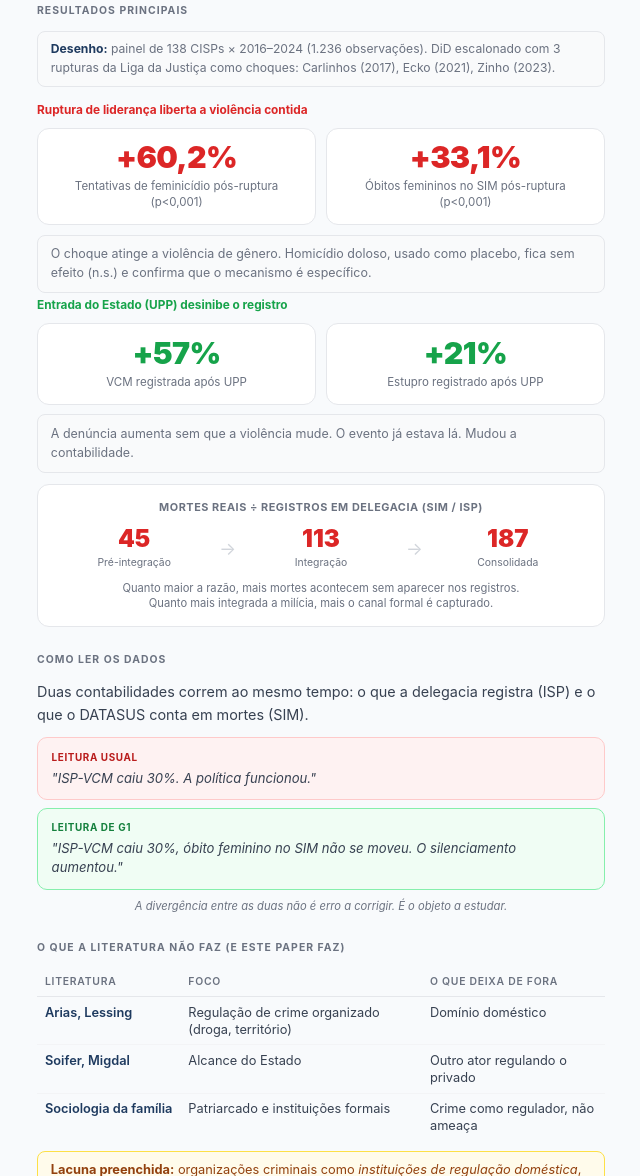
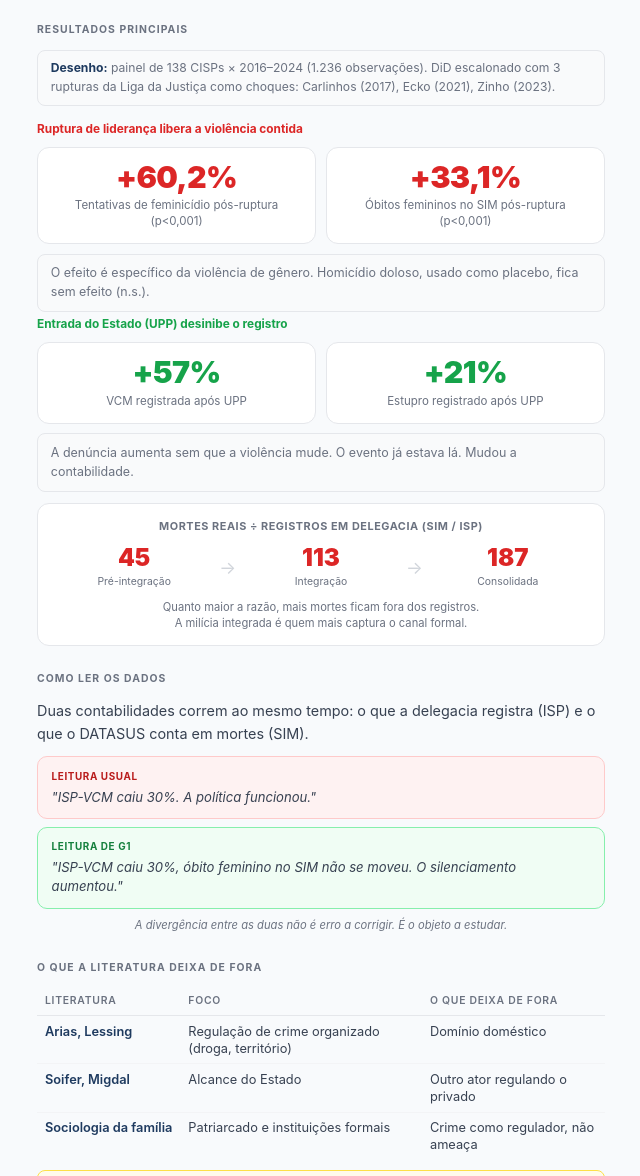
Before and after one commit to igornovaeslins/g1-status-6df580, a plain HTML site: page index.html in a window 1280 px wide. Shown: the part 1234-2410 px from the top of the page, without its empty margins (319-959 px from the left). Drawn offline with Linux system fonts and the light colour scheme.

Commit message:
Revisao de voz (revisar-igor): corrige libera, corta triade e negativa gerada, ator concreto

```diff
--- a/index.html
+++ b/index.html
@@ -356,8 +356,8 @@ footer { text-align: center; font-size: 0.72rem; color: #d1d5db; padding: 0.5rem
     "O crime se torna juiz doméstico ao custo de ser substituto do Estado."
   </p>
   <div class="mec-note" style="margin-top:0.6rem">
-    Governança doméstica criminal: extensão da autoridade criminal sobre o domínio privado.
-    Regula a violência conjugal, media o conflito, proíbe a denúncia formal.
+    Governança doméstica criminal: a autoridade criminal estendida ao domínio privado.
+    A milícia arbitra o conflito conjugal e proíbe a denúncia formal.
     Não é controle territorial (opera no espaço público). Não é ordem criminal genérica
     (opera sobre rivais). É <strong>poder sobre o íntimo</strong>.
   </div>
@@ -369,7 +369,7 @@ footer { text-align: center; font-size: 0.72rem; color: #d1d5db; padding: 0.5rem
   <div class="mec-grid">
     <div class="mec-card">
       <h3 class="contencao">Contenção</h3>
-      <p>Reduz a violência conjugal real, não só o registro. O crime arbitra o conflito e pune o agressor dentro de sua jurisdição moral.</p>
+      <p>Reduz a violência conjugal de fato. Enquanto o crime governa, as tentativas de feminicídio ficam baixas. Arbitra o conflito e pune o agressor dentro de sua jurisdição moral.</p>
     </div>
     <div class="mec-card">
       <h3 class="silencio">Silenciamento</h3>
@@ -377,7 +377,7 @@ footer { text-align: center; font-size: 0.72rem; color: #d1d5db; padding: 0.5rem
     </div>
   </div>
   <div class="mec-note">
-    Os dois operam juntos e dependem um do outro: conter exige que o crime seja juiz,
+    Os dois operam juntos: conter exige que o crime seja juiz,
     e ser juiz exige que o Estado não esteja. Não há contenção sem silenciamento.
   </div>
 </section>
@@ -418,7 +418,7 @@ footer { text-align: center; font-size: 0.72rem; color: #d1d5db; padding: 0.5rem
     Carlinhos (2017), Ecko (2021), Zinho (2023).
   </div>
 
-  <div class="group-label">Ruptura de liderança liberta a violência contida</div>
+  <div class="group-label">Ruptura de liderança libera a violência contida</div>
   <div class="numbers-grid">
     <div class="num-card">
       <div class="big red">+60,2%</div>
@@ -430,8 +430,8 @@ footer { text-align: center; font-size: 0.72rem; color: #d1d5db; padding: 0.5rem
     </div>
   </div>
   <div class="mec-note">
-    O choque atinge a violência de gênero. Homicídio doloso, usado como placebo,
-    fica sem efeito (n.s.) e confirma que o mecanismo é específico.
+    O efeito é específico da violência de gênero. Homicídio doloso, usado como placebo,
+    fica sem efeito (n.s.).
   </div>
 
   <div class="group-label upp">Entrada do Estado (UPP) desinibe o registro</div>
@@ -468,8 +468,8 @@ footer { text-align: center; font-size: 0.72rem; color: #d1d5db; padding: 0.5rem
       </div>
     </div>
     <div class="ratio-note">
-      Quanto maior a razão, mais mortes acontecem sem aparecer nos registros.<br>
-      Quanto mais integrada a milícia, mais o canal formal é capturado.
+      Quanto maior a razão, mais mortes ficam fora dos registros.<br>
+      A milícia integrada é quem mais captura o canal formal.
     </div>
   </div>
 </section>
@@ -498,7 +498,7 @@ footer { text-align: center; font-size: 0.72rem; color: #d1d5db; padding: 0.5rem
 
 <!-- ── POSICIONAMENTO NA LITERATURA ── -->
 <section>
-  <div class="section-label">O que a literatura não faz (e este paper faz)</div>
+  <div class="section-label">O que a literatura deixa de fora</div>
   <table class="lit-table">
     <thead>
       <tr>
```
